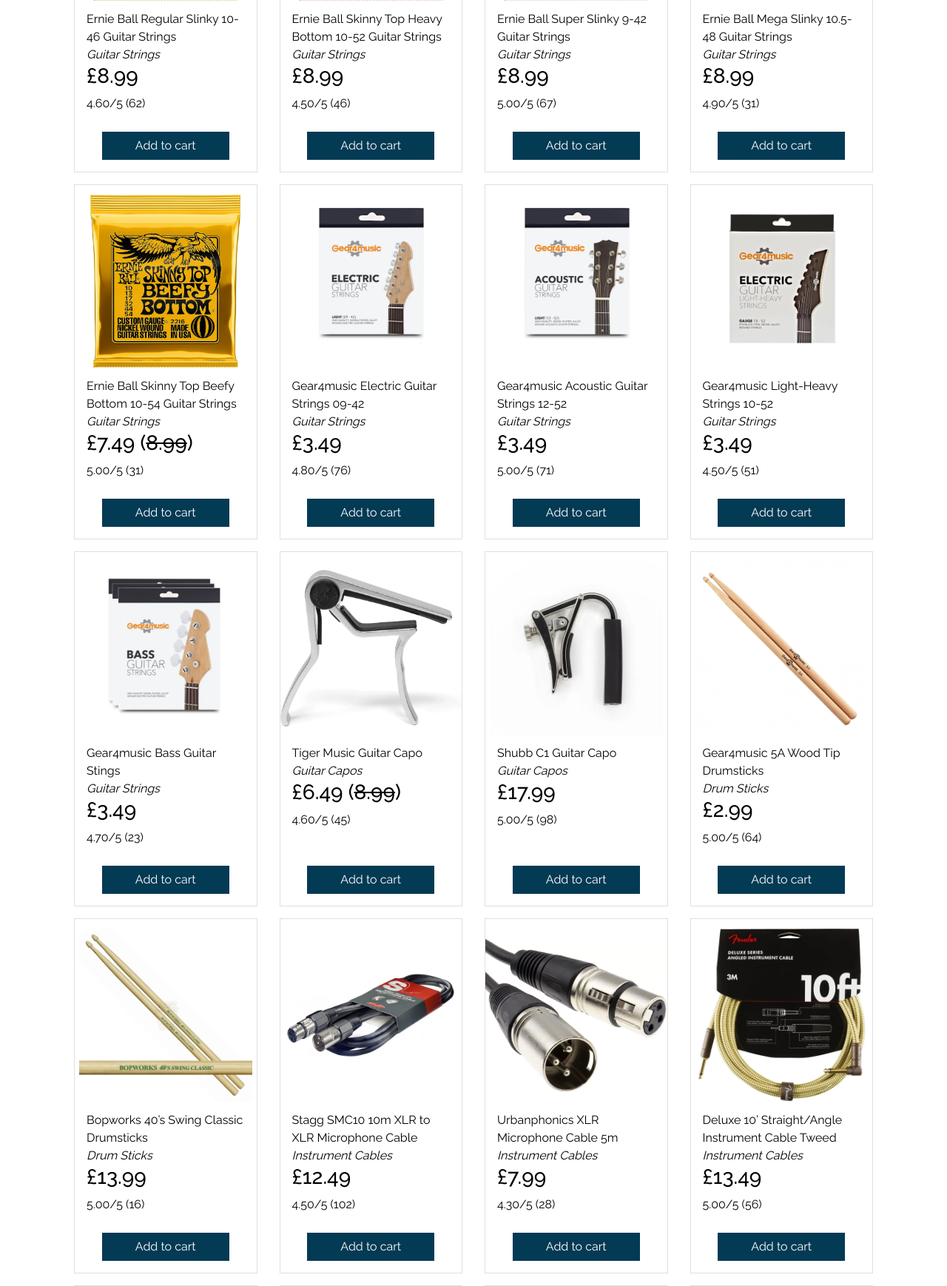
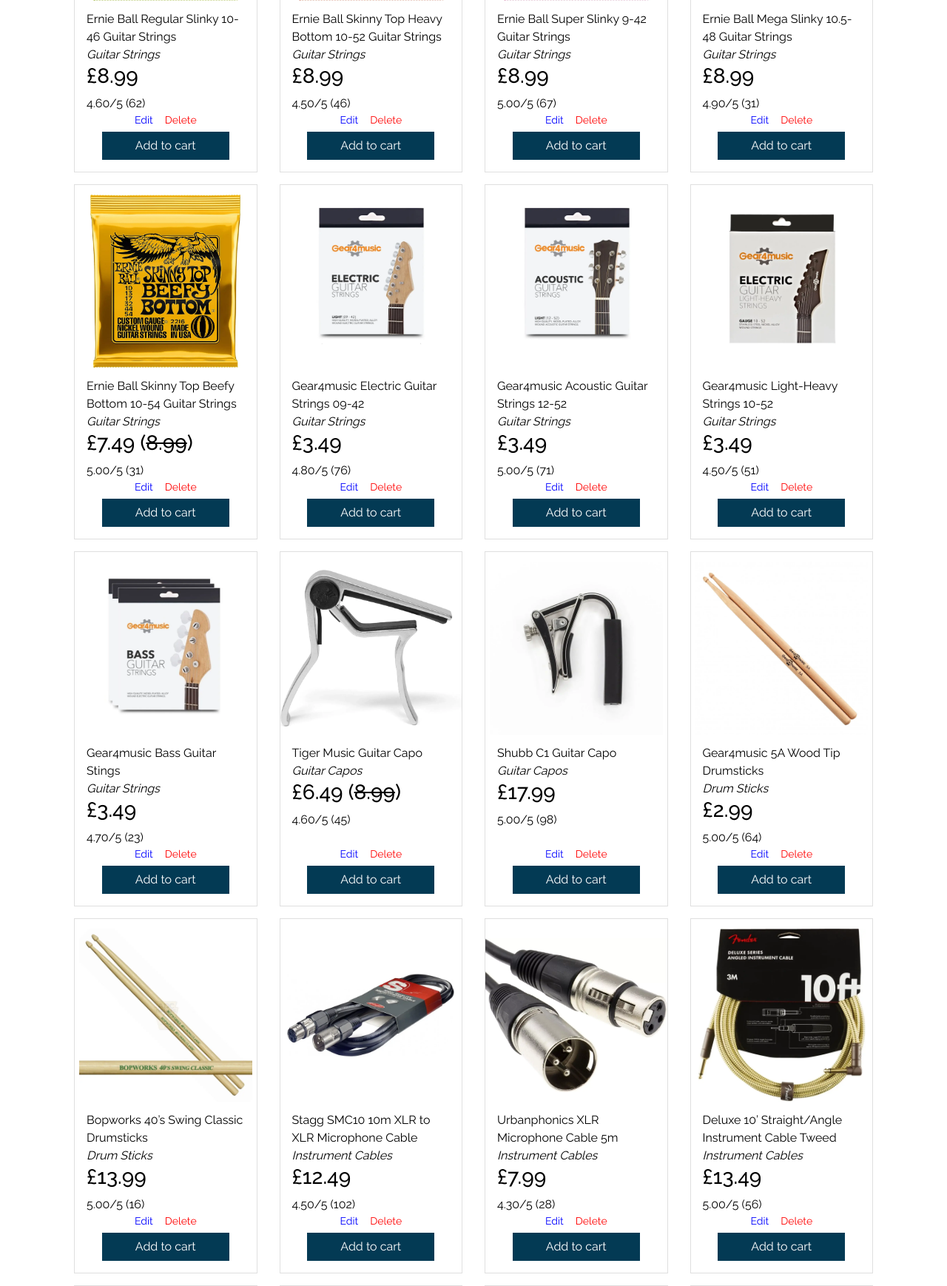
Before and after one commit to ryanmcnally93/ascension, a Django app: page /products/ in a window 1280 px wide. Shown: the part 499-2237 px from the top of the page at 74% size. Run offline with Django 4.2, Linux system fonts and the light colour scheme; the visitor is signed in with stand-in values (Sample User, id 1); data comes from the database, SQL or seed files in the repository; some libraries are stand-ins or nearby versions; some web fonts are replaced.

Commit message:
Complete edit page functionality

```diff
--- a/products/static/products/css/products.css
+++ b/products/static/products/css/products.css
@@ -9,6 +9,18 @@
     height: auto;
     max-width: 100%;
     max-height: 90%;
+}
+
+.edit-button {
+    color: blue;
+}
+
+.edit-button:hover, .delete-button:hover {
+    text-decoration: underline;
+}
+
+.delete-button {
+    color: red;
 }
 
 #select_container {
@@ -150,10 +162,12 @@ a:hover {
     text-decoration: none;
 }
 
-.product-infopage-info {
-    justify-content: center;
-    display: flex;
-    flex-direction: column;
+small {
+    width: 100%;
+    position: absolute;
+    bottom: 68px;
+    padding-right: 30px;
+    z-index: 999;
 }
 
 a.bg-dark:hover {
--- a/products/templates/products/edit_products.html
+++ b/products/templates/products/edit_products.html
@@ -16,7 +16,7 @@
 
     <form method="POST" action="{% url 'edit_product' %}">
         {% csrf_token %}
-        <select name="product-id" id="product-id">
+        <select name="product-id" id="product-id" class="ml-3 mb-3 mr-2">
             <option value="None">Pick an item</option>
             {% for item in products %}
                 <option value="{{ item.name }}">{{ item.name }}</option>
@@ -41,8 +41,9 @@
 {{ block.super }}
 <script>
     document.addEventListener("DOMContentLoaded", function () {
-    if (document.getElementById('id_sku').value != "") {
+    if (document.getElementById('id_name').value != "") {
         document.getElementById('invisible-form').style.display = "block";
+        document.getElementById('product-id').value = document.getElementById('id_name').value
     } else {
         document.getElementById('invisible-form').style.display = "none";
     }
--- a/products/templates/products/products.html
+++ b/products/templates/products/products.html
@@ -53,7 +53,7 @@
                     <div class="product-info px-3">
                         <p class="mb-0 category">{{ product.category.friendly_name }}</p>
                         <h3>£{{ product.price }}{% if product.striked_price %} (<s>{{ product.striked_price }}</s>) {% endif %}</h3>
-                        <p>{{ product.rating }}/5 ({{ product.amount_of_reviews }})</p>
+                        <p class="mb-0">{{ product.rating }}/5 ({{ product.amount_of_reviews }})</p>
                     </div>
                     <br>
                     <form action="{% url 'alter_cart' product.id %}" method="POST" class="products-add">
@@ -79,7 +79,13 @@
                         </div>
                     </form>
                     {% endif %}
-            </a>
+                </a>
+                {% if request.user.is_superuser %}
+                    <small class="d-flex justify-content-center">
+                        <a class="edit-button mr-2" href="{% url 'edit_product' %}?product={{ product.id }}">Edit</a>
+                        <a class="delete-button ml-2" href="{% url 'delete_product' product_id=product.id %}">Delete</a>
+                    </small>
+                {% endif %}
             </div>
         {% endfor %}
     </div>
--- a/products/urls.py
+++ b/products/urls.py
@@ -5,5 +5,6 @@ urlpatterns = [
     path('', views.products, name='products'),
     path('<int:product_id>/', views.product_information, name='product_information'),
     path('add/', views.add_product, name='add_product'),
-    path('edit/', views.edit_product, name='edit_product')
+    path('edit/', views.edit_product, name='edit_product'),
+    path('delete/<int:product_id>/', views.delete_product, name='delete_product')
 ]
--- a/products/views.py
+++ b/products/views.py
@@ -69,9 +69,9 @@ def add_product(request):
     if request.method == "POST":
         form = ProductForm(request.POST, request.FILES)
         if form.is_valid():
-            form.save()
+            product = form.save()
             messages.success(request, 'Successfully added product!')
-            return redirect(reverse('add_product'))
+            return redirect(reverse('product_information', args=[product.id]))
         else:
             messages.error(request, 'Failed to add product. Please ensure the form is valid.')
     else:
@@ -100,9 +100,14 @@ def edit_product(request):
             product = get_object_or_404(Product, name=product_id)
             form = ProductForm(instance=product)
 
+    if 'product' in request.GET:
+        product_id = request.GET['product']
+        product = get_object_or_404(Product, pk=product_id)
+        form = ProductForm(instance=product)
+
     if request.method == "POST" and 'product-id' not in request.POST:
-        id_name = request.POST.get('name', False)
-        product = get_object_or_404(Product, name=id_name)
+        name = request.POST.get('name', False)
+        product = get_object_or_404(Product, name=name)
         form = ProductForm(request.POST, request.FILES, instance=product)
         if form.is_valid():
             form.save()
@@ -110,6 +115,8 @@ def edit_product(request):
             return redirect(reverse('product_information', args=[product.id]))
         else:
             messages.error(request, 'Failed to update product. Please ensure the form is valid.')
+
+
 
     template = 'products/edit_products.html'
     context = {
@@ -120,3 +127,10 @@ def edit_product(request):
     }
 
     return render(request, template, context)
+
+
+def delete_product(request, product_id):
+    product = get_object_or_404(Product, pk=product_id)
+    product.delete()
+    messages.success(request, 'Product deleted!')
+    return redirect(reverse('products'))
```
